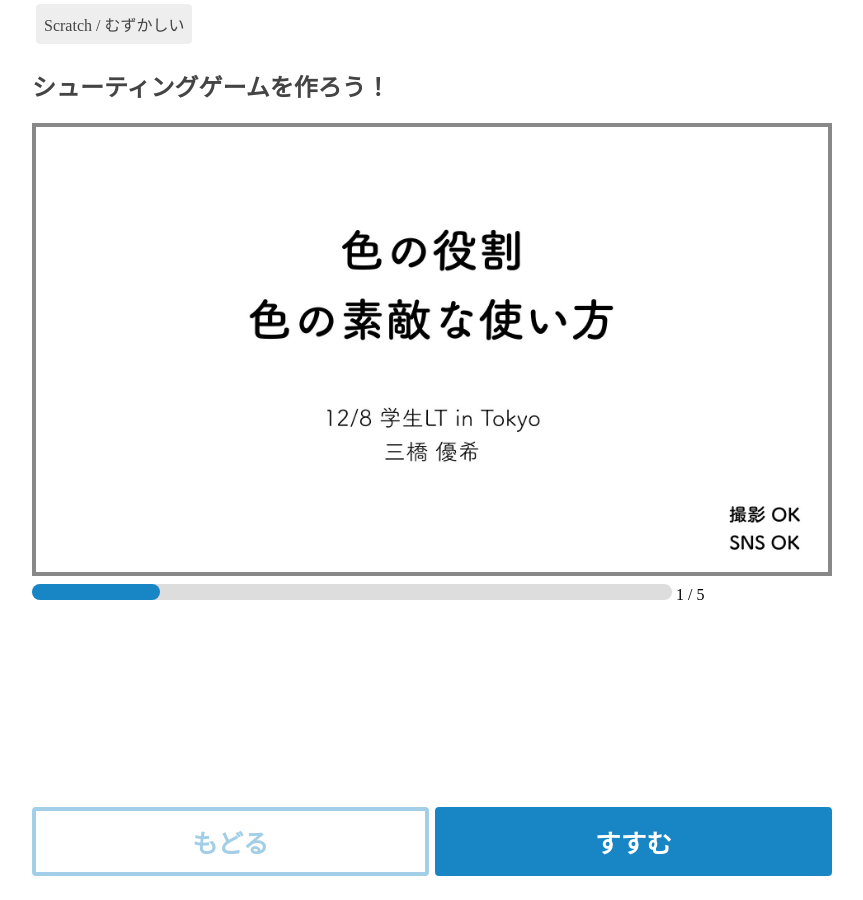
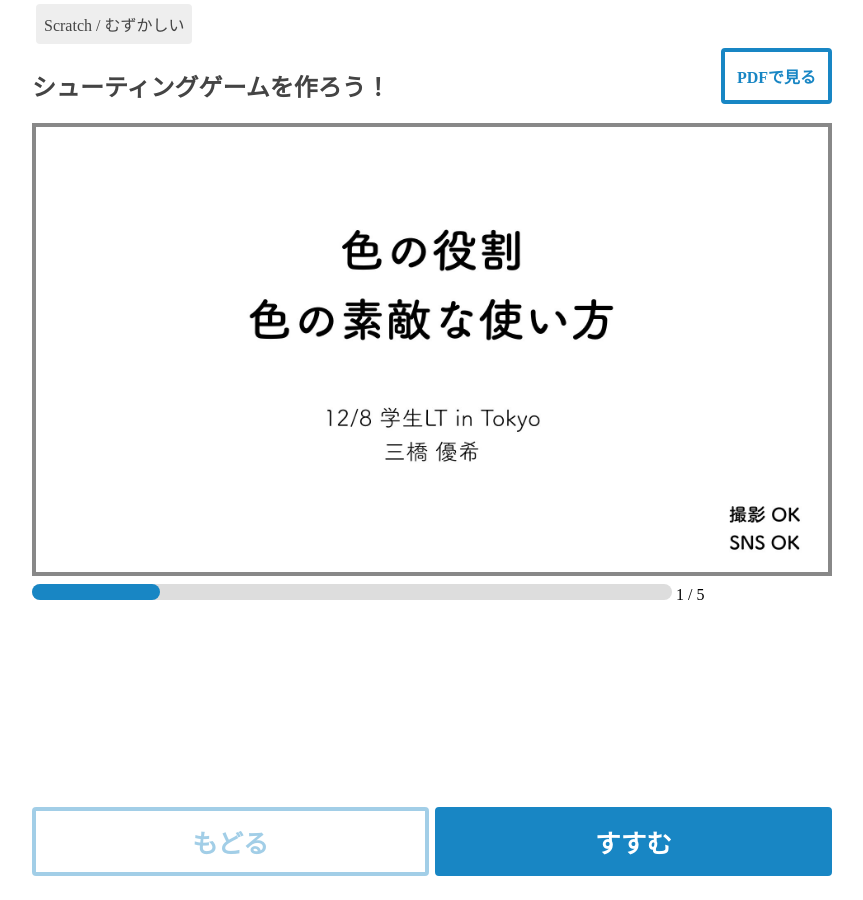
Before and after one commit to Mekurun/mekurun.com, a Jekyll site: the page built from _posts/2020-05-16-test.markdown, in a window 1280 px wide. Shown: the whole page, without its empty margins (208-1071 px from the left). Built offline with Jekyll 4.4.1, drawn with Linux system fonts in a browser that asks for light colours.

Commit message:
PDFで見るボタン追加、レイアウト整えた

```diff
--- a/_layouts/post.html
+++ b/_layouts/post.html
@@ -1,10 +1,13 @@
 ---
 layout: default
 ---
-<section class="post-content" id="slidesCover">
+<section class="page-course" id="slidesCover">
 {{ content }}
 <a href="/" class="label">{{page.category}} / {{page.difficulty}}</a>
-<h2>{{page.title}}</h2>
+<div>
+  <h2>{{page.title}}</h2>
+  <a href="/" class="button button-export">PDFで見る</a>
+</div>
 <div id='slides'>
   {% for slide in page.slides %}
     {% assign firstword = slide | split: "/" | first %}
--- a/css/main.scss
+++ b/css/main.scss
@@ -8,8 +8,10 @@ h2 {
   color: #444;
   font-weight: 600;
 }
-.post-content {
-  overflow: hidden;
+.page-course {
+  h2 {
+    display: inline-block;
+  }
 }
 #slidesCover {
   max-width: 800px;
@@ -82,6 +84,11 @@ h2 {
     color: #fff;
   }
 }
+.button-export {
+  display: inline-block;
+  float: right;
+  color: $main-color;
+}
 .label {
   background-color: #eee;
   padding: 8px;
```
